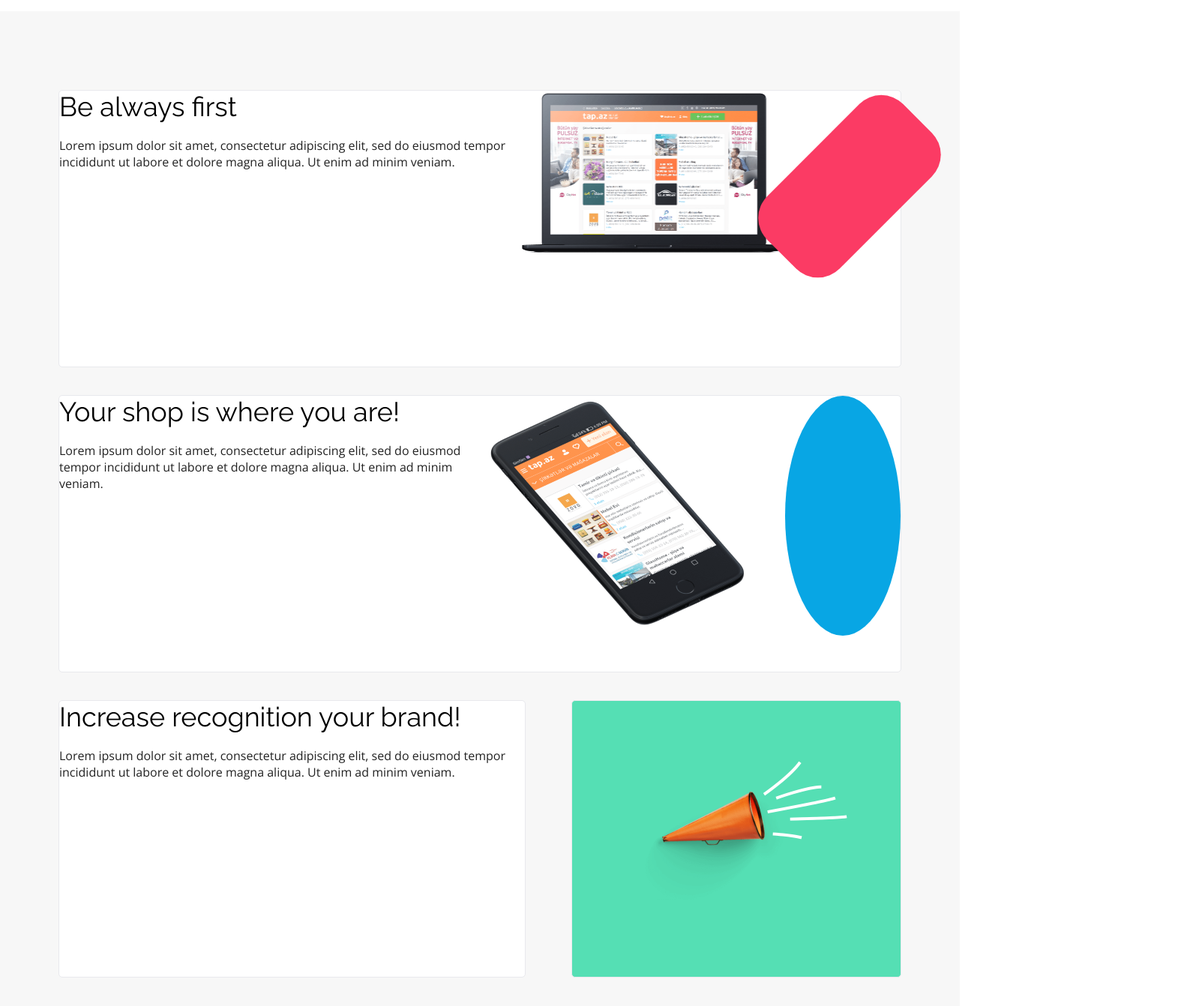
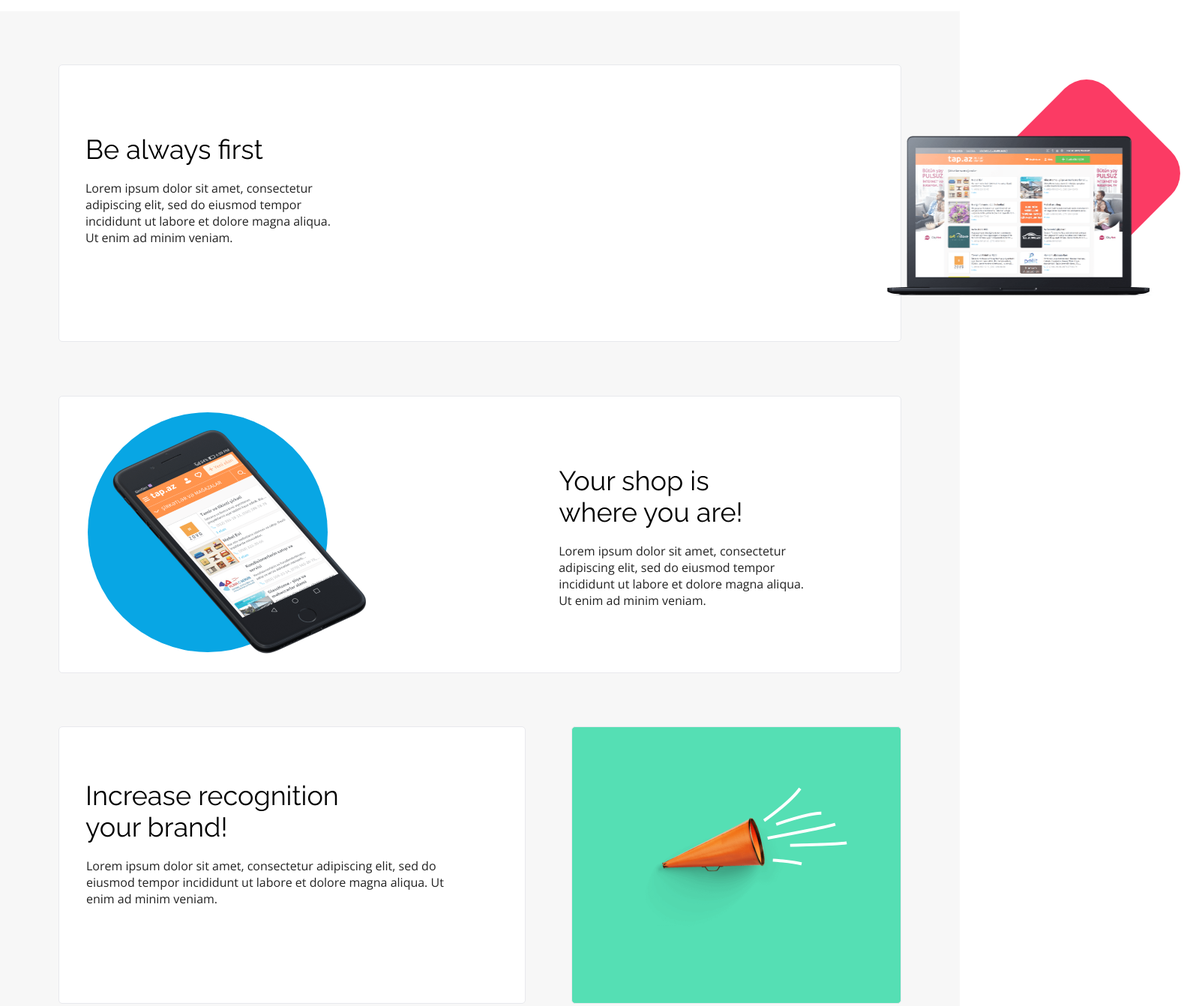
Before and after one commit to Lulily13/BestShop, a plain HTML site: page index.html in a window 1280 px wide. Shown: the part 1400-2742 px from the top of the page at 75% size, 1591 px wide, since content can reach past the window. Drawn offline with nearby package versions, Linux system fonts and the light colour scheme.

Commit message:
Added benefits section elements and styled them

```diff
--- a/css/style.css
+++ b/css/style.css
@@ -219,9 +219,10 @@ h2 {
 
 .benefits {
     background-color: var(--color-light-grey, #F7F7F7);
+    height: 1395px;
     display: flex;
     flex-direction: column;
-    justify-content: space-between;
+    justify-content: space-evenly;
     align-items: center;
 }
 
@@ -232,26 +233,38 @@ h2 {
     display: flex;
     border: 1px solid #E8E9ED;
     border-radius: 5px;
+    padding: 91px 35px;
 }
 
 .benefits--box1 {
-    margin: 105px 0 37px 0;
+    display: flex;
+    justify-content: space-between;
 }
 
 .benefits--box2 {
-    margin: 0 0 37px 0;
     display: flex;
+    justify-content: space-between;
 }
 
 .benefits--box3 {
-    margin: 0 0 105px 0;
     background-color: var(--color-light-grey, #F7F7F7);
     border: none;
     display: flex;
     justify-content: space-between;
+    padding: 0;
 }
 
+.benefits--box--container {
+    position: relative;
+}
+
+.benefits__description {
+    width: 40%;
+}
+
+
 .benefits__description_h1 {
+    width: 60%;
     font-family: var(--Raleway-font,sans-serif);
     font-size: 36px;
     line-height: 42px;
@@ -263,24 +276,35 @@ h2 {
     font-size: var(--standard-font-size);
     line-height: 22px;
     text-align: left;
+    width: 80%;
 }
 
 .benefits--laptop {
     width: 386px;
     height: 219px;
+    z-index: 1;
+    position: absolute;
 }
 
 .benefits__figure1 {
-    width: 255px;
-    height: 255px;
+    width: 200px;
+    height: 200px;
     background-color: var(--color-redish,deeppink);
     border-radius: 41px;
     transform: matrix(0.71, 0.71, -0.71, 0.71, 0, 0);
+    position: absolute;
+    z-index: 0;
+    top: -47px;
+    left: 183px;
 }
 
 .benefits--phone {
     width: 426px;
     height: 328px;
+    position: absolute;
+    top: -54px;
+    left: 3px;
+    z-index: 1;
 }
 
 .benefits__figure2 {
@@ -288,14 +312,19 @@ h2 {
     height: 320px;
     background-color: var(--color-primary, #08A6E4);
     border-radius: 50%;
+    position: absolute;
+    z-index: 0;
+    top: -70px;
+    left: 3px;
 }
 
-.text-container {
+.description-box3 {
     background-color: var(--color-white,white);
     width: 623px;
     height: 370px;
     border: 1px solid #E8E9ED;
     border-radius: 5px;
+    margin: 0;
 }
 
 .image-container {
@@ -313,3 +342,11 @@ h2 {
     width: 296px;
     height: 208px;
 }
+
+.h1-box3 {
+    margin: 70px 0 0 35px;
+}
+
+.p-box3 {
+    margin: 0 36px;
+}
--- a/index.html
+++ b/index.html
@@ -60,25 +60,29 @@
 
     <section class="benefits">
         <div class="benefits__box benefits--box1">
-            <span class="benefits__description">
+            <span class="benefits__description description-box1">
                 <h1 class="benefits__description_h1">Be always first</h1>
                 <p class="benefits__description_p">Lorem ipsum dolor sit amet, consectetur adipiscing elit, sed do eiusmod tempor incididunt ut labore et dolore magna aliqua. Ut enim ad minim veniam.</p>
             </span>
-            <img src="assets/Macbook.png" class="benefits--laptop">
-            <div class="benefits__figure1"></div>
+            <div class="benefits--box--container">
+                <img src="assets/Macbook.png" class="benefits--laptop">
+                <div class="benefits__figure1"></div>
+            </div>
         </div>
         <div class="benefits__box benefits--box2">
-            <span class="benefits__description">
-                <h1 class="benefits__description_h1">Your shop is where you are!</h1>
-                <p class="benefits__description_p">Lorem ipsum dolor sit amet, consectetur adipiscing elit, sed do eiusmod tempor incididunt ut labore et dolore magna aliqua. Ut enim ad minim veniam.</p>
+            <div class="benefits--box--container">
+                <img src="assets/iPhone.png" class="benefits--phone">
+                <div class="benefits__figure2"></div>
+            </div>
+            <span class="benefits__description description-box2">
+                <h1 class="benefits__description_h1 h1-box2">Your shop is where you are!</h1>
+                <p class="benefits__description_p p-box2">Lorem ipsum dolor sit amet, consectetur adipiscing elit, sed do eiusmod tempor incididunt ut labore et dolore magna aliqua. Ut enim ad minim veniam.</p>
             </span>
-            <img src="assets/iPhone.png" class="benefits--phone">
-            <div class="benefits__figure2"></div>
         </div>
         <div class="benefits__box benefits--box3">
-            <span class="benefits__description text-container">
-                <h1 class="benefits__description_h1">Increase recognition your brand!</h1>
-                <p class="benefits__description_p">Lorem ipsum dolor sit amet, consectetur adipiscing elit, sed do eiusmod tempor incididunt ut labore et dolore magna aliqua. Ut enim ad minim veniam.</p>
+            <span class="benefits__description description-box3">
+                <h1 class="benefits__description_h1 h1-box3">Increase recognition your brand!</h1>
+                <p class="benefits__description_p p-box3">Lorem ipsum dolor sit amet, consectetur adipiscing elit, sed do eiusmod tempor incididunt ut labore et dolore magna aliqua. Ut enim ad minim veniam.</p>
             </span>
             <div class="image-container">
                 <img class="trumpet" src="assets/Trumpet.png">
```
